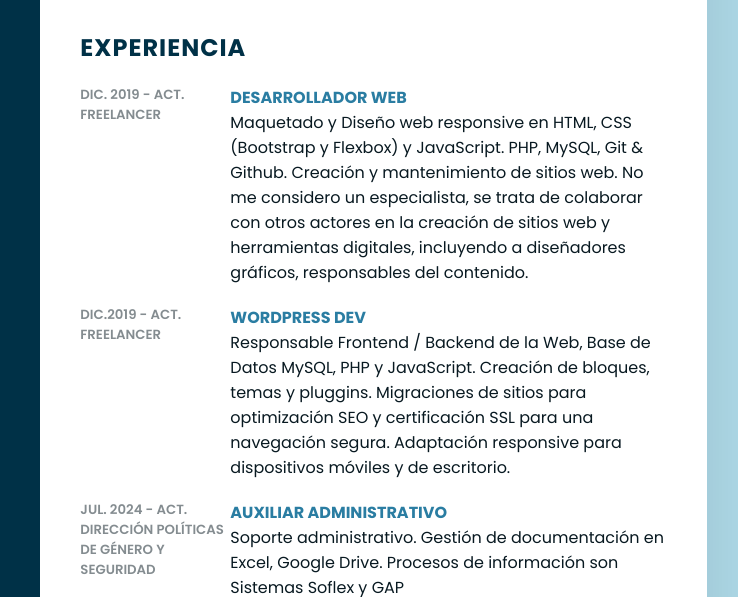
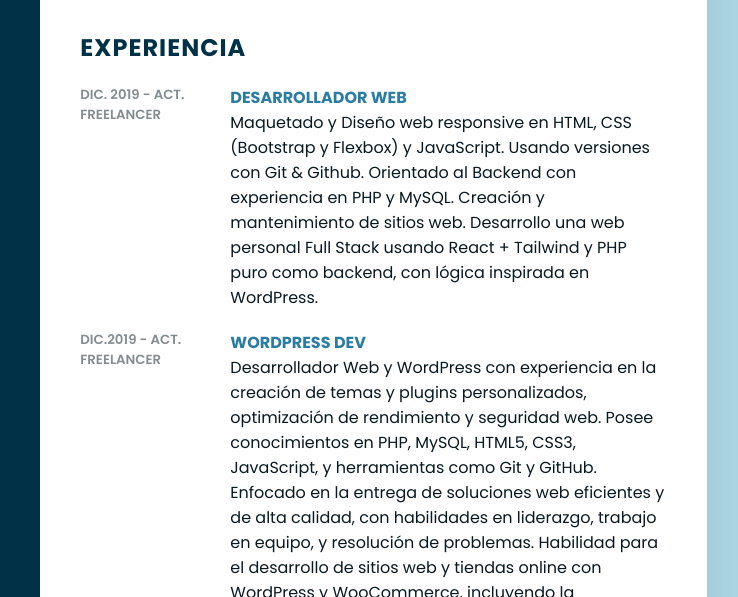
Before and after one commit to Fiakosorio/CV-Responsive, a plain HTML site: page index.html in a window 1280 px wide. Shown: the part 355-952 px from the top of the page, 433-1171 px from the left. Drawn offline with nearby package versions, Linux system fonts and the light colour scheme; a script that the page names is missing.

Commit message:
Update index.html

```diff
--- a/index.html
+++ b/index.html
@@ -100,8 +100,7 @@
                 </div>
                 <div class="text">
                     <h4>Desarrollador Web</h4>
-                    <p>Maquetado y Diseño web responsive en HTML, CSS (Bootstrap y Flexbox) y JavaScript. PHP, MySQL, Git & Github. Creación y mantenimiento de sitios web. No me considero un especialista, se trata de colaborar con otros actores en la creación de sitios web y herramientas digitales, incluyendo a diseñadores gráficos, responsables del contenido.
-                    </p>
+                    <p>Maquetado y Diseño web responsive en HTML, CSS (Bootstrap y Flexbox) y JavaScript. Usando versiones con Git & Github. Orientado al Backend con experiencia en PHP y MySQL. Creación y mantenimiento de sitios web. Desarrollo una web personal Full Stack usando React + Tailwind y PHP puro como backend, con lógica inspirada en WordPress.</p>
                 </div>
             </div>
 
@@ -112,7 +111,7 @@
                 </div>
                 <div class="text">
                     <h4>WordPress Dev</h4>
-                    <p>Responsable Frontend / Backend de la Web, Base de Datos MySQL, PHP y JavaScript. Creación de bloques, temas y pluggins. Migraciones de sitios para optimización SEO y certificación SSL para una navegación segura. Adaptación responsive para dispositivos móviles y de escritorio.</p>
+                    <p>Desarrollador Web y WordPress con experiencia en la creación de temas y plugins personalizados, optimización de rendimiento y seguridad web. Posee conocimientos en PHP, MySQL, HTML5, CSS3, JavaScript, y herramientas como Git y GitHub. Enfocado en la entrega de soluciones web eficientes y de alta calidad, con habilidades en liderazgo, trabajo en equipo, y resolución de problemas. Habilidad para el desarrollo de sitios web y tiendas online con WordPress y WooCommerce, incluyendo la implementación de integraciones con API Rest y personalización de plugins.</p>
                 </div>
             </div>
 
@@ -123,7 +122,7 @@
                 </div>
                 <div class="text">
                     <h4>Auxiliar Administrativo</h4>
-                    <p>Soporte administrativo. Gestión de documentación en Excel, Google Drive. Procesos de información son Sistemas Soflex y GAP</p>
+                    <p>Soporte administrativo. Gestor de documentación en Excel y Google Drive. Procesos de información con Sistemas Soflex y GAP</p>
                 </div>
             </div>
         </div>
```
